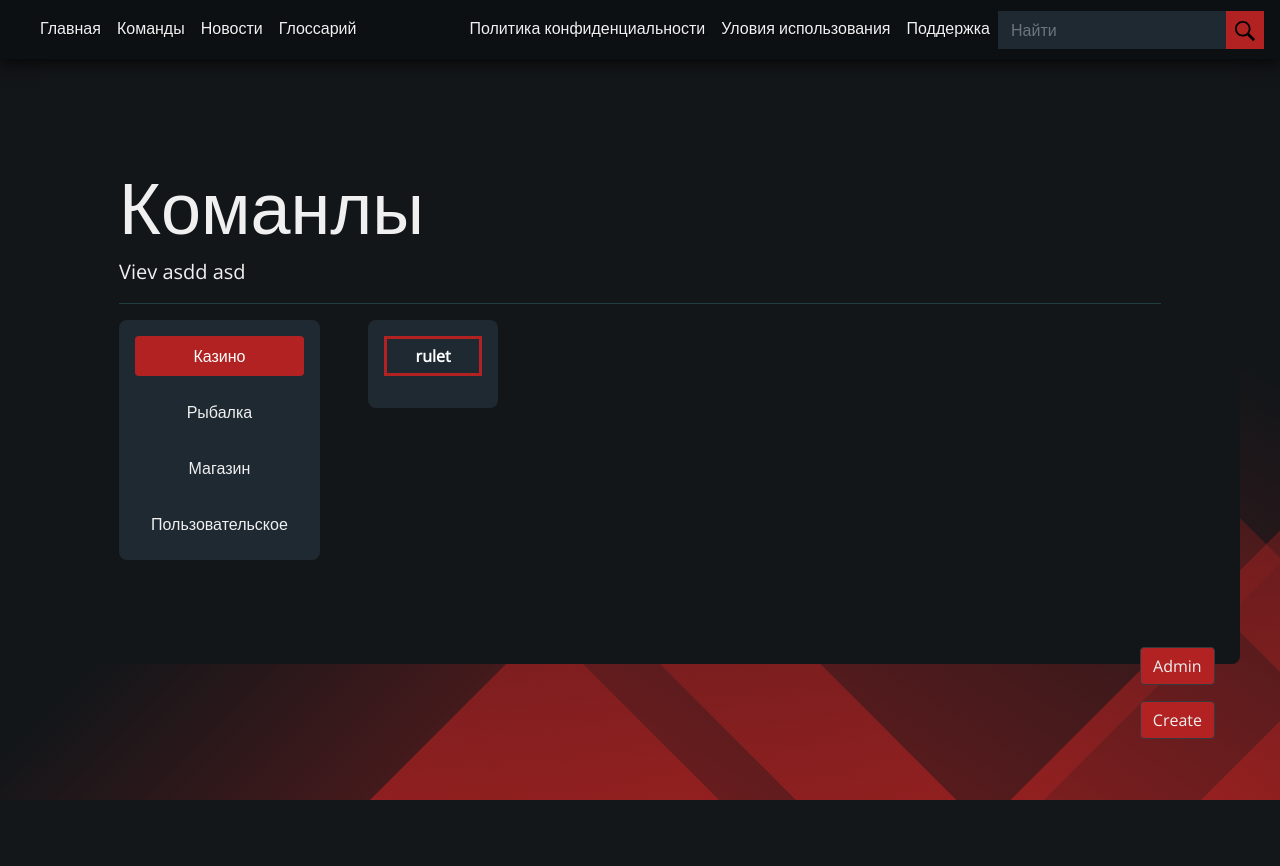
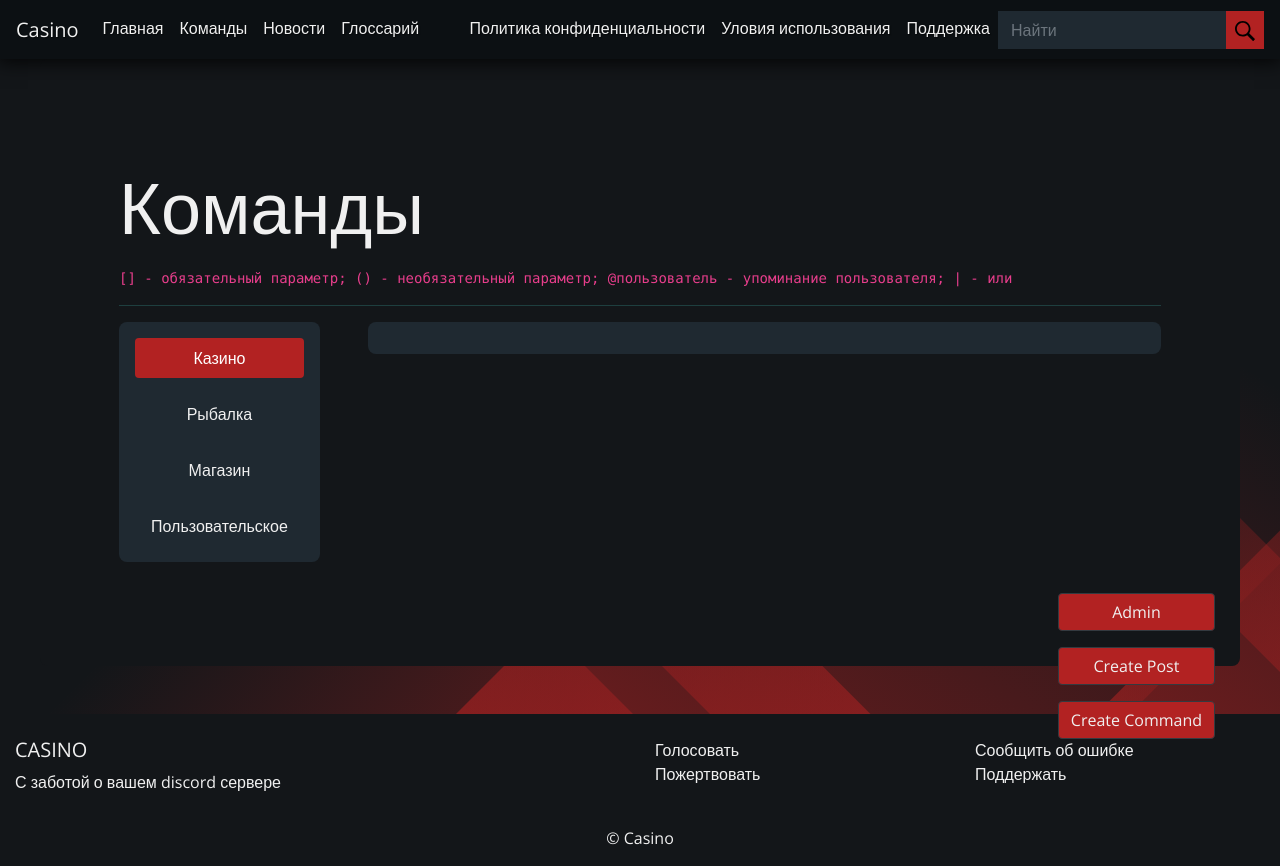
Before and after one commit to Papr1ka/casinoweb, a Django app: page /casino/commands in a window 1280 px wide. Before the commit the page ends 800 px from the top, so only its background shows below. Run offline with Django 3.2, Linux system fonts and the light colour scheme; a user stored in the database is signed in; data that the repository does not hold is empty; some libraries are stand-ins or nearby versions.

Commit message:
footer created

```diff
--- a/dashboard/templates/dashboard/base.html
+++ b/dashboard/templates/dashboard/base.html
@@ -70,5 +70,40 @@
     {% if request.user.is_authenticated and request.user.is_staff %}
     {% include 'dashboard/includes/admin.html' %}
     {% endif %}
+<footer class="page-footer font-small pt-4">
+  <div class="container-fluid text-center text-md-left">
+    <div class="row">
+      <div class="col-md-6 mt-md-0 mt-3">
+        <h5 class="text-uppercase">Casino</h5>
+        <p>С заботой о вашем discord сервере</p>
+      </div>
+      <hr class="accent clearfix w-100 d-md-none pb-3">
+      <div class="col-md-3 mb-md-0 mb-3">
+        <ul class="list-unstyled">
+          <li>
+            <a href="https://top.gg/bot/883201346759704606/analytics">Голосовать</a>
+          </li>
+          <li>
+            <a href="#!">Пожертвовать</a>
+          </li>
+        </ul>
+      </div>
+      <div class="col-md-3 mb-md-0 mb-3">
+        <ul class="list-unstyled">
+          <li>
+            <a href="#!">Сообщить об ошибке</a>
+          </li>
+          <li>
+            <a href="#!">Поддержать</a>
+          </li>
+        </ul>
+      </div>
+    </div>
+  </div>
+  <div class="footer-copyright text-center py-3">©
+    <a href="https://mdbootstrap.com/"> Casino</a>
+  </div>
+
+</footer>
 </body>
 </html>
--- a/dashboard/templates/dashboard/commands.html
+++ b/dashboard/templates/dashboard/commands.html
@@ -12,8 +12,9 @@
         <div class="page_content">
             <div class="page_content" id="body_view">
               <div class="container">
-                  <h1 class="display-3">Команлы</h1>
-                  <p class="lead">Viev asdd asd</p>
+                  <h1 class="display-3">Команды</h1>
+                  <p class="lead"><p><code>
+                    [] - обязательный параметр; () - необязательный параметр; @пользователь - упоминание пользователя; | - или</code></p></p>
                   <hr>
                   <section id="commands">
                     <div class="d-flex align-items-start">
@@ -26,22 +27,39 @@
                               </div>
                         </div>
                         <div class="tab-content collumn" id="v-pills-tabContent">
-                          <div class="tab-pane fade show active" id="casino" role="tabpanel" aria-labelledby="casino">
-                            <p>
-                                <button class="fancy" type="button" data-bs-toggle="collapse" data-bs-target="#rulet" aria-expanded="false" aria-controls="rulet">
-                                    rulet
-                                </button>
-                              </p>
-                              <div class="collumn dark collapse collapse-horizontal" id="rulet">
-                                <div>
-                                    This is some placeholder content for a horizontal collapse. It's hidden by default and shown when triggered.
+                          {% for category in categories %}
+                          <div class="tab-pane fade" id="{{category.1}}" role="tabpanel" aria-labelledby="{{category.1}}">
+                            <div class="flex">
+                              {% for command in category.0 %}
+                              <button class="fancy" type="button" data-toggle="collapse" data-target="#{{command.name}}" aria-expanded="false" aria-controls="{{command.name}}">
+                                {{command.name}}
+                                {% if admin %}
+                                <a href="{{ command.get_update_url }}">Обновить</a>
+                                <a href="{{ command.get_delete_url }}">удалить</a>
+                                {% endif %}
+                              </button>
+                              <div class="collapse" id="{{command.name}}">
+                                <div class="flex information">
+                                  <div class="usage">
+                                    <p>Использование:</p>
+                                    <code>{{command.usage}}</code>
                                   </div>
+                                  <div class="example">
+                                    <p>Пример:</p>
+                                    <code>{{command.example}}</code>
+                                  </div>
+                                  {% if command.dop %}
+                                  <div class="dop">
+                                    <p>Дополнительно:</p>
+                                    {{command.dop}}
+                                  </div>
+                                  {% endif %}
+                                </div>
                               </div>
-                          </div>
-                          <div class="tab-pane fade" id="fishing" role="tabpanel" aria-labelledby="fishing">2</div>
-                          <div class="tab-pane fade" id="shop" role="tabpanel" aria-labelledby="shop">3</div>
-                          <div class="tab-pane fade" id="user" role="tabpanel" aria-labelledby="user">4</div>
+                              {% endfor %}
+                            </div>
                         </div>
+                        {% endfor %}
                       </div>
                   </section>
               </div>
@@ -49,4 +67,8 @@
         </div>
     </div>
 </div>
+<script>
+  document.getElementById('casino').classList.add('show')
+  document.getElementById('casino').classList.add('active')
+</script>
 {% endblock content %}
--- a/dashboard/templates/dashboard/includes/admin.html
+++ b/dashboard/templates/dashboard/includes/admin.html
@@ -1,6 +1,7 @@
 <div class="admin_panel align-items-center">
     <a href="/admin" class="btn btn-dark">Admin</a>
-    <a href="{% url 'post_create_url' %}" class="btn btn-dark">Create</a>
+    <a href="{% url 'post_create_url' %}" class="btn btn-dark">Create Post</a>
+    <a href="{% url 'command_create_url' %}" class="btn btn-dark">Create Command</a>
     {% if detail == True %}
     <a href="{{ admin_object.get_update_url }}" class="btn btn-dark">Update</a>
     <a href="{{ admin_object.get_delete_url }}" class="btn btn-dark">Delete</a>
--- a/dashboard/urls.py
+++ b/dashboard/urls.py
@@ -1,13 +1,18 @@
 from django.urls import path
-from .views import Commands, PostDelete, PostDetail, PostUpdate, PrivacyPolicy, posts, PostCreate, TermsOfUse
+from .views import CommandCreate, CommandDelete, Commands, PostDelete, PostDetail, PostUpdate, PrivacyPolicy, posts, PostCreate, TermsOfUse, CommandEdit, Main, TextCallbackView
 
 urlpatterns = [
     path('', posts, name='post_list_url'),
+    path('callback/create', TextCallbackView.as_view(), name='callback_url'),
+    path('main', Main.as_view(), name='main_url'),
     path('post/create', PostCreate.as_view(), name='post_create_url'),
     path('post/<str:slug>/', PostDetail.as_view(), name='post_detail_url'),
     path('post/<str:slug>/update', PostUpdate.as_view(), name='post_update_url'),
     path('post/<str:slug>/delete', PostDelete.as_view(), name='post_delete_url'),
     path('privacy_policy', PrivacyPolicy.as_view(), name='privacy_policy_url'),
     path('terms_of_use', TermsOfUse.as_view(), name='terms_of_use_url'),
+    path('commands/create', CommandCreate.as_view(), name='command_create_url'),
+    path('commands/<str:name>/update', CommandEdit.as_view(), name='command_update_url'),
+    path('commands/<str:name>/delete', CommandDelete.as_view(), name='command_delete_url'),
     path('commands', Commands.as_view(), name='commands_url'),
 ]
--- a/dashboard/views.py
+++ b/dashboard/views.py
@@ -2,8 +2,8 @@
 from django.urls import reverse
 from django.views import View
 from markdown import markdown
-from .forms import PostForm
-from .models import Post
+from .forms import CommandForm, PostForm, TextCallbackForm
+from .models import Command, Post
 from django.core.exceptions import PermissionDenied
 from django.core.paginator import Paginator
 from django.db.models import Q
@@ -81,14 +81,14 @@
             new_tag = bound_form.save()
             return redirect(new_tag)
         else:
-            return render(request, 'dashboard/post_create.html', context={'form': bound_form})
+            return render(request, 'dashboard/post_create.html', context={'form': bound_form, **kwargs})
 
 class PostUpdate(View):
     @superuser_required
     def get(self, request, slug):
         post = Post.objects.get(slug__iexact=slug)
         bound_form = PostForm(instance=post)
-        return render(request, 'dashboard/post_update.html', context={'form': bound_form, 'post': post})
+        return render(request, 'dashboard/post_update.html', context={'form': bound_form, 'post': post, **kwargs})
 
     @superuser_required
     def post(self, request, slug):
@@ -97,13 +97,13 @@
         if bound_form.is_valid():
             new_post = bound_form.save()
             return redirect(new_post)
-        return render(request, 'dashboard/post_update.html', context={'form': bound_form, 'post': post})
+        return render(request, 'dashboard/post_update.html', context={'form': bound_form, 'post': post, **kwargs})
 
 class PostDelete(View):
     @superuser_required
     def get(self, request, slug):
         post = Post.objects.get(slug__iexact=slug)
-        return render(request, 'dashboard/post_delete.html', context={'post': post})
+        return render(request, 'dashboard/post_delete.html', context={'post': post, **kwargs})
 
     @superuser_required
     def post(self, request, slug):
@@ -113,12 +113,78 @@
 
 class PrivacyPolicy(View):
     def get(self, request):
-        return render(request, 'dashboard/privacy_policy.html')
+        return render(request, 'dashboard/privacy_policy.html', context={**kwargs})
 
 class TermsOfUse(View):
     def get(self, request):
-        return render(request, 'dashboard/terms_of_use.html')
+        return render(request, 'dashboard/terms_of_use.html', context={**kwargs})
 
 class Commands(View):
     def get(self, request):
-        return render(request, 'dashboard/commands.html')
+        names = ['casino', 'fishing', 'shop', 'user']
+        categories = [(Command.objects.filter(category__icontains=i), i) for i in names]
+        return render(request, 'dashboard/commands.html', context={
+            'categories' : categories,
+            'admin': request.user.is_superuser,
+            **kwargs
+        })
+
+class CommandCreate(View):
+    @superuser_required
+    def get(self, request):
+        form = CommandForm()
+        return render(request, 'dashboard/command_create.html', context={'form': form, **kwargs})
+
+    @superuser_required
+    def post(self, request):
+        bound_form = CommandForm(request.POST)
+        if bound_form.is_valid():
+            new_command = bound_form.save()
+            return redirect(new_command)
+        else:
+            return render(request, 'dashboard/command_create.html', context={'form': bound_form, **kwargs})
+
+class CommandEdit(View):
+    @superuser_required
+    def get(self, request, name):
+        command = get_object_or_404(Command, name__iexact=name)
+        bound_form = CommandForm(instance=command)
+        return render(request, 'dashboard/command_edit.html', context={'form': bound_form, 'command': command, **kwargs})
+
+    @superuser_required
+    def post(self, request, name):
+        command = Command.objects.get(name__iexact=name)
+        bound_form = CommandForm(request.POST, instance=command)
+        if bound_form.is_valid():
+            new_command = bound_form.save()
+            return redirect(new_command)
+        return render(request, 'dashboard/command_edit.html', context={'form': bound_form, 'command': command, **kwargs})
+
+class CommandDelete(View):
+    @superuser_required
+    def get(self, request, name):
+        command = Command.objects.get(name__iexact=name)
+        return render(request, 'dashboard/command_delete.html', context={'command': command, **kwargs})
+
+    @superuser_required
+    def post(self, request, name):
+        command = Command.objects.get(name__iexact=name)
+        command.delete()
+        return redirect(reverse('commands_url'))
+
+class Main(View):
+    def get(self, request):
+        return render(request, 'dashboard/main.html', context={**kwargs})
+
+class TextCallbackView(View):
+    def get(self, request):
+        form = TextCallbackForm()
+        return render(request, 'dashboard/callback.html', context={'form': form, **kwargs})
+
+    def post(self, request):
+        bound_form = TextCallbackForm(request.POST)
+        if bound_form.is_valid():
+            callback = bound_form.save()
+            return redirect('main_url')
+        else:
+            return render(request, 'dashboard/callback.html', context={'form': bound_form, **kwargs})
--- a/static/css/commands.css
+++ b/static/css/commands.css
@@ -30,7 +30,7 @@
     border: none;
 }
 
-.nav-link:focus, .nav .active{
+.nav .active{
     background-color: var(--accent-color) !important;
 }
 
@@ -38,14 +38,23 @@
     gap: 3em;
 }
 
-/* From cssbuttons.io by @ernestnash */
+@media screen and (max-width: 600px){
+    .d-flex{
+        flex-direction: column;
+    }
+
+    .nav{
+        flex-direction: row !important;
+    }
+}
+
 .fancy {
     display: inline-block;
     padding: 0.3rem 1.8rem;
     font-size: 16px;
     font-weight: 700;
     color: white;
-    border: 3px solid var(--accent-color);
+    border: 3px solid var(--nav_back);
     cursor: pointer;
     position: relative;
     background-color: transparent;
@@ -71,3 +80,25 @@
    .fancy:hover::before {
     transform: translateX(0);
    }
+
+.flex{
+    display: flex;
+    flex-direction: column;
+}
+
+.tab-content{
+    width: 100%;
+}
+
+.flex button:not(:last-child){
+    margin-bottom: 1em;
+}
+
+.flex div:not(:last-child){
+    margin-bottom: 1em;
+}
+
+.information{
+    padding: 1em;
+    background: var(--nav_back);
+}
--- a/static/css/main.css
+++ b/static/css/main.css
@@ -50,10 +50,15 @@
   transition: 0.3s;
 }
 
-::-webkit-resizer {
+::-webkit-resizer, .accent {
   background: var(--accent-color);
 }
 
 hr{
   background: #214646;
 }
+
+footer{
+  margin-top: 3em;
+  background: var(--background);
+}
```
Also changed, not shown: dashboard/forms.py (+20 -1 lines), dashboard/models.py (+34 -0 lines), dashboard/templates/dashboard/callback.html (added, +18 -0 lines), dashboard/templates/dashboard/command_create.html (added, +13 -0 lines), dashboard/templates/dashboard/command_delete.html (added, +13 -0 lines), dashboard/templates/dashboard/command_edit.html (added, +13 -0 lines), dashboard/templates/dashboard/includes/commandform.html (added, +38 -0 lines), dashboard/migrations/0004_auto_20220209_1841.py (added), dashboard/templates/dashboard/home.html (added).
